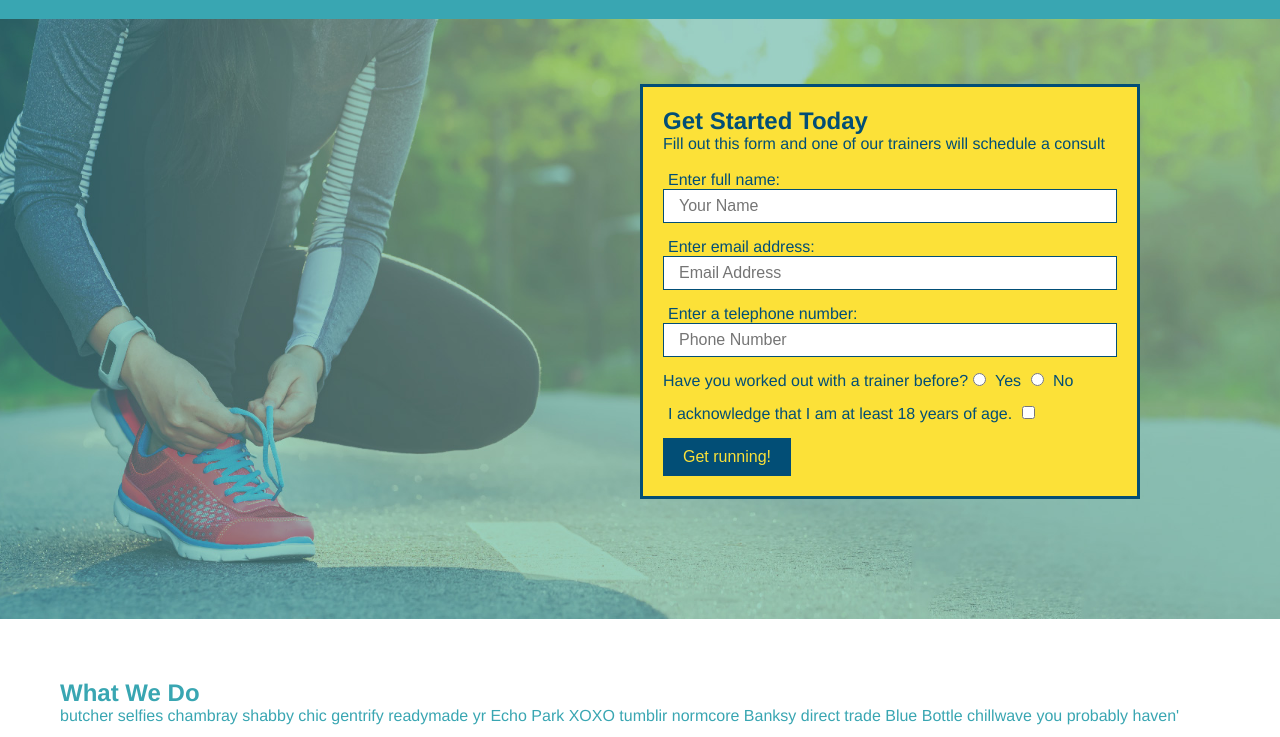
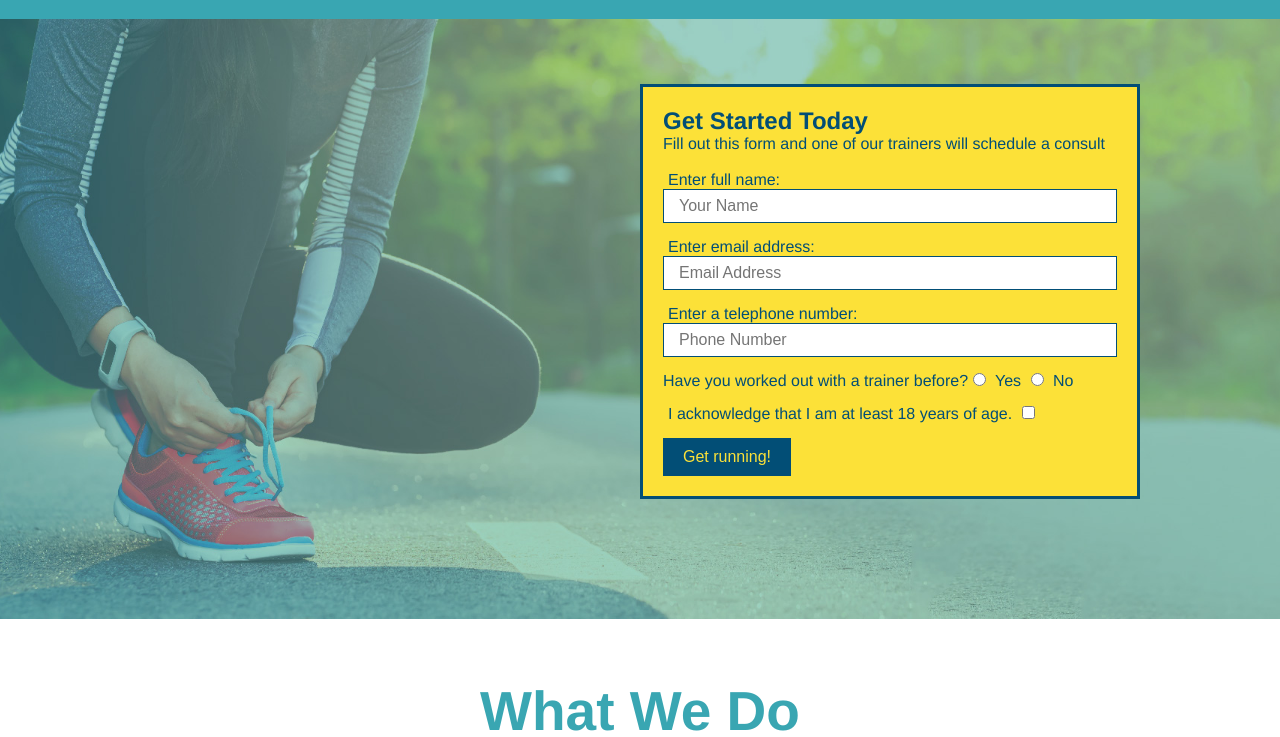
Before and after one commit to mattbisbee/Run-Buddy, a plain HTML site: page index.html in a window 1280 px wide. Shown: the part 63-800 px from the top of the page. Drawn offline with Linux system fonts and the light colour scheme.

Commit message:
style what we do section

```diff
--- a/assets/css/style.css
+++ b/assets/css/style.css
@@ -120,3 +120,24 @@ section {
     padding: 10px 20px;
     font-size: 16px;
 }
+
+.intro {
+    text-align: center;
+}
+
+.intro h2 {
+    font-size: 55px;
+    margin-bottom: 35px;
+    padding: 0 100px 20px 100px;
+    border-bottom: 3px solid;
+    border-color: #fce138;
+    display: inline-block;
+}
+
+.intro p {
+    line-height: 1.7;
+    color: #39a6b2;
+    width: 80%;
+    font-size: 20px;
+    margin: 0 auto;
+}
--- a/index.html
+++ b/index.html
@@ -69,7 +69,7 @@
     </section>
 
     <!-- "what we do" section -->
-    <section id="what-we-do">
+    <section id="what-we-do" class="intro">
         <h2>What We Do</h2>
         <p>
             butcher selfies chambray shabby chic gentrify readymade yr Echo Park XOXO tumblir normcore Banksy direct trade Blue Bottle chillwave you probably haven'
```
